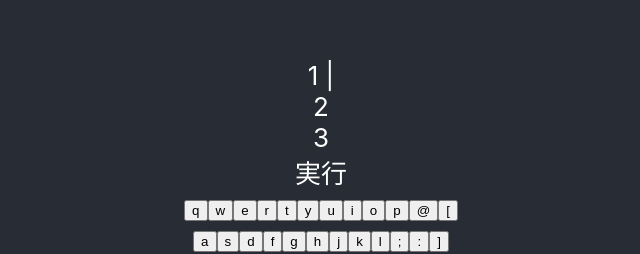
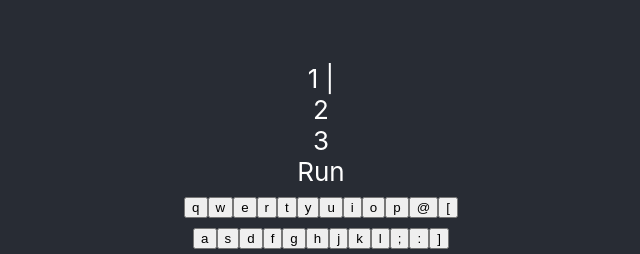
Before and after one commit to matsuo-keita/smart-editor, a React (Create React App) app: page / in a window 1280 px wide. Shown: the part 167-421 px from the top of the page, without its empty margins (319-959 px from the left). Built offline with nearby package versions, Linux system fonts and the light colour scheme.

Commit message:
Fix Text

```diff
--- a/src/Editor.tsx
+++ b/src/Editor.tsx
@@ -43,7 +43,7 @@ const EditorArea = () => {
       <div style={{"width":"300px"}}>1 {texts[1]}</div>
       <div>2 {texts[2]}</div>
       <div>3 {texts[3]}</div>
-      <div>実行</div>
+      <div>Run</div>
       <div className="row1">
         { buttonsRow1.map((item,index) => <button onClick={buttonClick} key={index}>{item}</button>) }
       </div>
```
